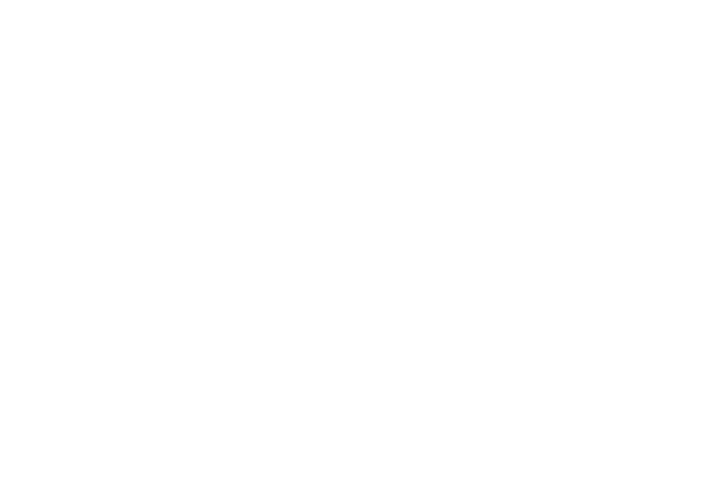
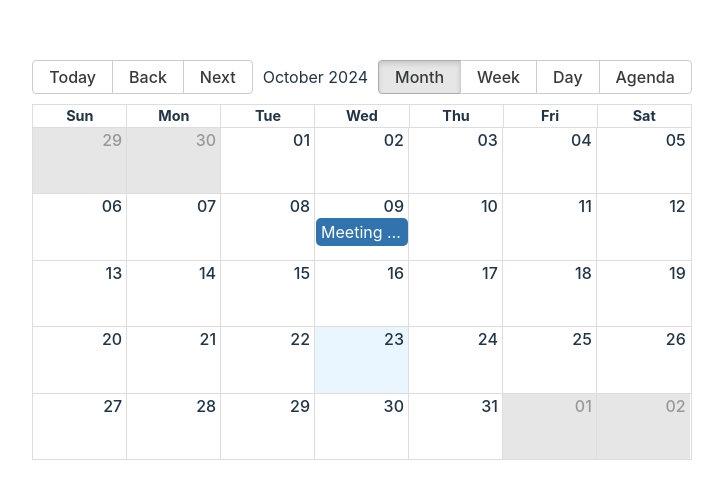
Before and after one commit to UAlberta-CMPUT401/f24project-Bleeding-Heart-Art-Space, a React (Vite) app in the folder frontend/: page / in a window 1280 px wide. Shown: the part 140-638 px from the top of the page, without its empty margins (278-1001 px from the left). Built offline with nearby package versions, Linux system fonts and the light colour scheme.

Commit message:
Basic Calendar feature

```diff
--- a/frontend/src/app/App.tsx
+++ b/frontend/src/app/App.tsx
@@ -1,10 +1,15 @@
 import Router from './router'
 import './App.css'
 import { BrowserRouter } from 'react-router-dom'
+import BasicCalendar from './pages/Components/BasicCalendar'
+
 
 function App() {
   return (
     <BrowserRouter>
+      <div style={{height: "50vh"}}>
+        <BasicCalendar />
+      </div>
       <Router />
     </BrowserRouter>
   )
--- /dev/null
+++ b/frontend/src/app/pages/Calendar.tsx
@@ -0,0 +1,14 @@
+import {
+    Calendar as BigCalendar,
+    CalendarProps,
+    momentLocalizer,
+} from "react-big-calendar";
+import moment from "moment";
+
+const localizer = momentLocalizer(moment);
+
+type OmitCalendarProps = Omit<CalendarProps, "localizer">;
+
+export default function Calendar(props: OmitCalendarProps) {
+    return <BigCalendar {...props} localizer={localizer} />;
+}
--- /dev/null
+++ b/frontend/src/app/pages/Components/BasicCalendar.tsx
@@ -0,0 +1,16 @@
+import moment from "moment";
+import Calendar from "../Calendar";
+
+
+
+const events = [
+    {
+        start: moment("2024-10-09T10:00:00").toDate(),
+        end: moment("2024-10-09T12:00:00").toDate(),
+        title: "Meeting that I missed lmao"
+    },
+];
+
+export default function BasicCalendar() {
+    return <Calendar events={events} />;
+}
--- a/frontend/src/main.tsx
+++ b/frontend/src/main.tsx
@@ -1,5 +1,6 @@
 import { StrictMode } from 'react'
 import { createRoot } from 'react-dom/client'
+import "react-big-calendar/lib/css/react-big-calendar.css";
 import App from './app/App.tsx'
 import './index.css'
 
```
